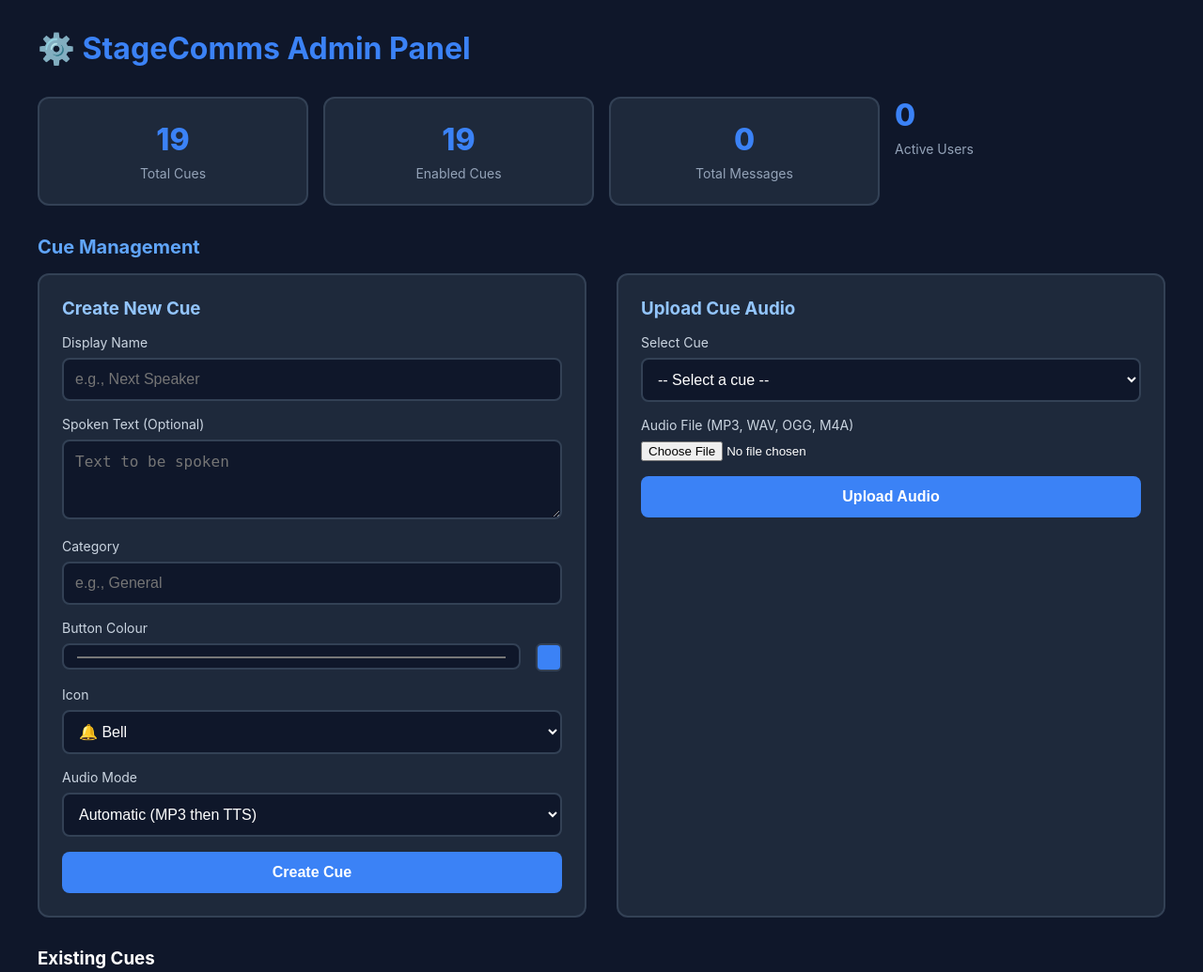
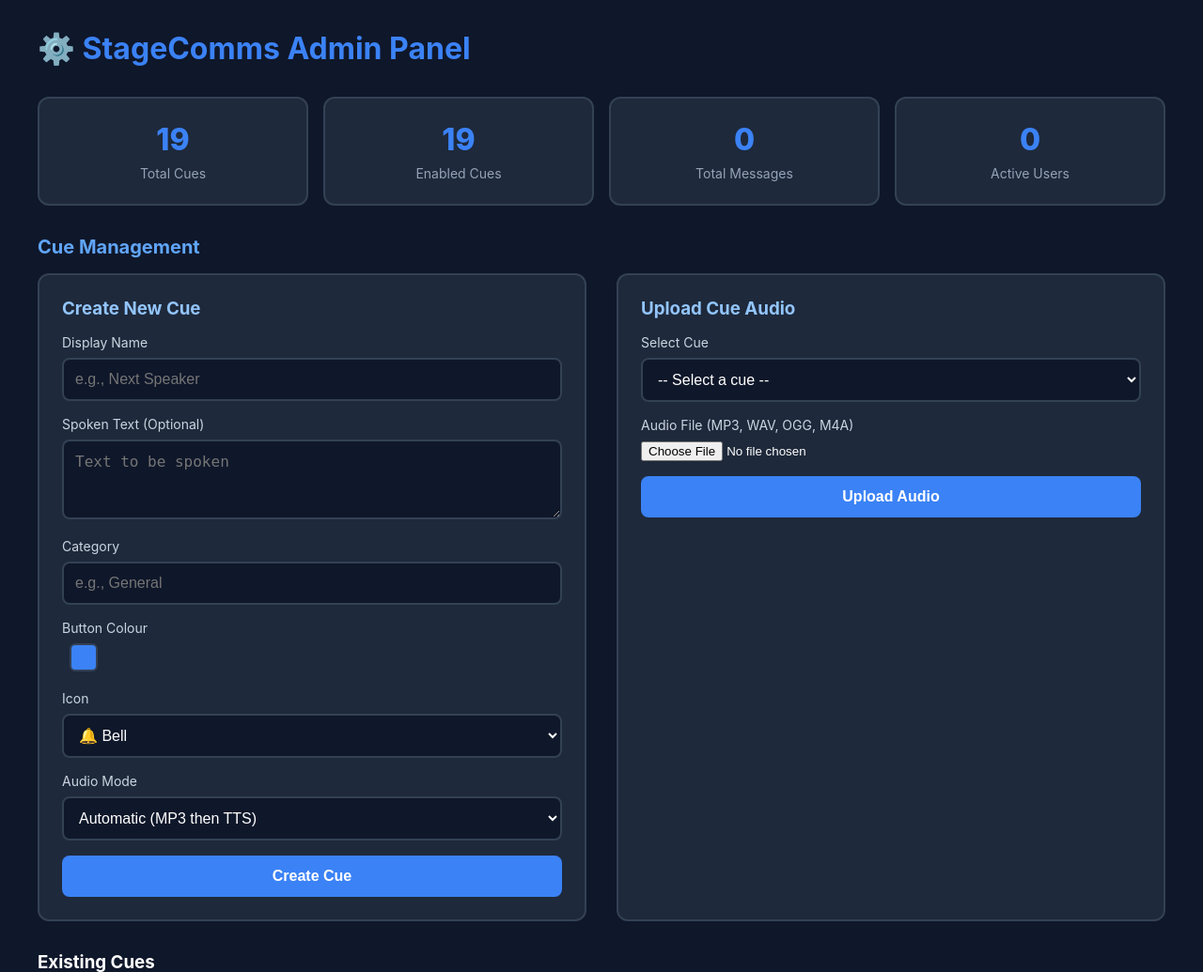
Before and after one commit to SolidGroundChurch/STAGECOMMS, a FastAPI app: page /admin in a window 1280 px wide. Shown: the top 1035 px of the page at 94% size. Run offline with FastAPI, Linux system fonts and the light colour scheme; data comes from the database, SQL or seed files in the repository; data that the repository does not hold is empty.

Commit message:
Button  Selector Update

```diff
--- a/app/templates/admin.html
+++ b/app/templates/admin.html
@@ -277,7 +277,7 @@
             <div class="stat">                <div class="stat-value" id="total-messages">0</div>
                 <div class="stat-label">Total Messages</div>
             </div>
-            <div class="stat-card">                <div class="stat-value" id="active-users">0</div>
+            <div class="stat">                <div class="stat-value" id="active-users">0</div>
                 <div class="stat-label">Active Users</div>
             </div>
         </div>
@@ -303,10 +303,8 @@
                     </div>
                     <div class="form-group">
                         <label>Button Colour</label>
-                        <div style="display: flex; gap: 0.5rem;">
-                            <input type="color" id="cue-colour" value="#3B82F6">
-                            <span class="color-preview" id="colour-preview"></span>
-                        </div>
+                        <input type="color" id="cue-colour" value="#3B82F6" style="display: none;">
+                        <span class="color-preview" id="colour-preview" style="cursor: pointer;"></span>
                     </div>
                     <div class="form-group">
                         <label>Icon</label>
@@ -797,6 +795,11 @@
             document.getElementById('colour-preview').style.backgroundColor = e.target.value;
         });
 
+        // Make colour preview clickable to open color picker
+        document.getElementById('colour-preview').addEventListener('click', () => {
+            document.getElementById('cue-colour').click();
+        });
+
         // Initialize
         window.addEventListener('load', () => {
             document.getElementById('colour-preview').style.backgroundColor = '#3B82F6';
```
